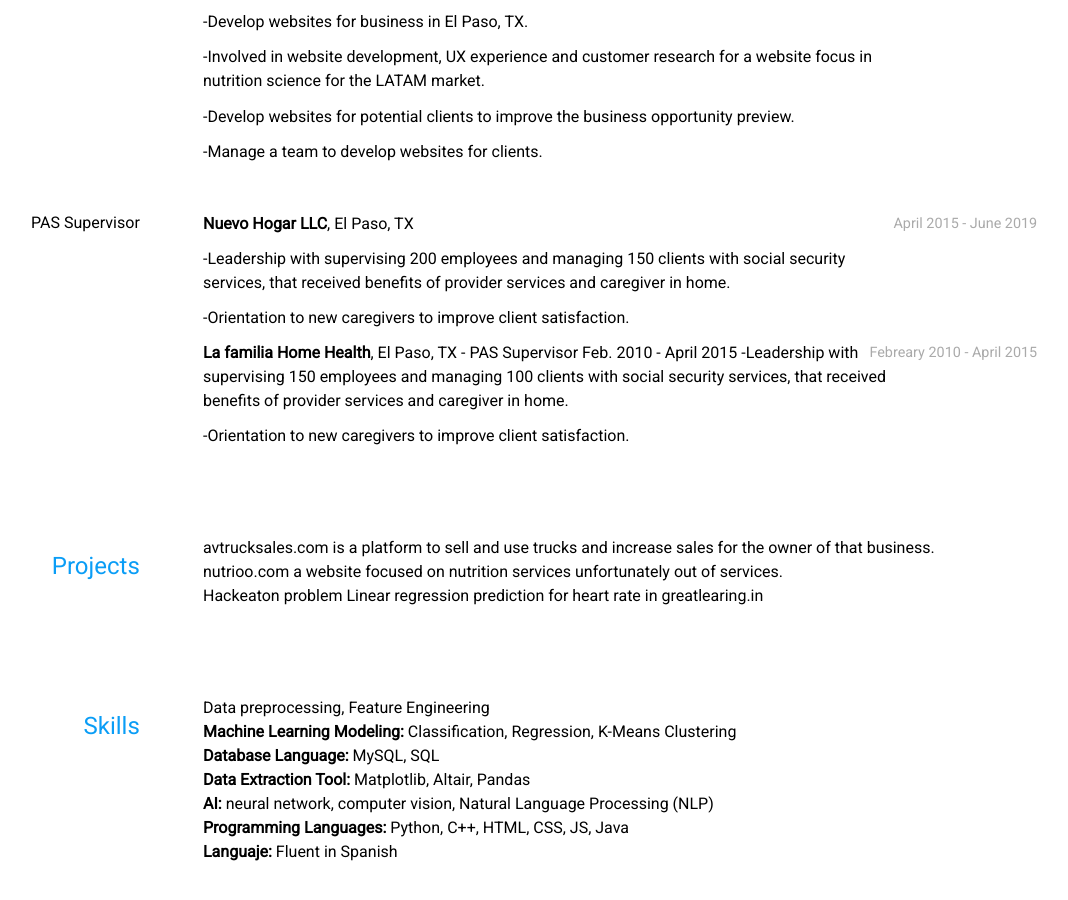
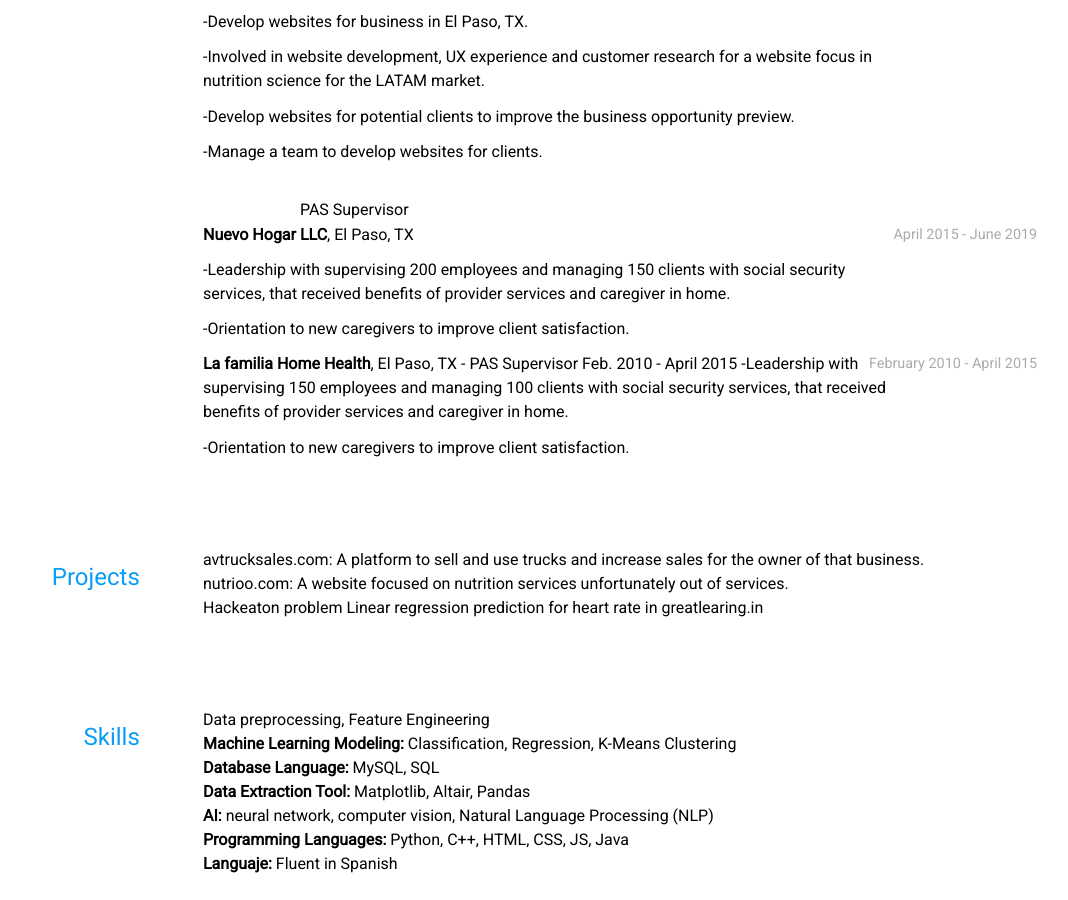
Before and after one commit to iodaniel/iodaniel_resume, a Jekyll site: the page built from docs/index.md, in a window 1280 px wide and 900 px high, scrolled down 699 px. Shown: the whole window, without its empty margins (129-1197 px from the left). Built offline with Jekyll 4.4.1, drawn with Linux system fonts in a browser that asks for light colours.

Commit message:
Comments and a few proofreading changes

```diff
--- a/docs/index.md
+++ b/docs/index.md
@@ -13,7 +13,7 @@ title: Daniel Martinez's Resume
 </div>
 
 <!-- https://www.monique.tech/the-art-of-markdown -->
-
+<!--Adding your GPA here could be useful, if it's a good GPA-->
 ## Education
 
 `2002-2008`
@@ -53,7 +53,7 @@ __Nutriente LLC__, El Paso, TX
 -Manage a team to  develop websites for clients.
 
 -
-
+<!--Some of the wording here isn't clear.-->
 ### PAS Supervisor
 
 `April 2015 - June 2019`
@@ -63,20 +63,22 @@ __Nuevo Hogar LLC__, El Paso, TX
 
 -Orientation to new caregivers to improve client satisfaction.
 
-`Febreary 2010 - April 2015`
+`February 2010 - April 2015`
 __La familia Home Health__, El Paso, TX - PAS Supervisor Feb. 2010 - April 2015
 -Leadership with supervising 150 employees and managing 100 clients with social security services, that received benefits of provider services and caregiver in home.
 
+<!--What does this mean? Did you perform the orientation? Create it? -->
 -Orientation to new caregivers to improve client satisfaction.
 
 
 ## Projects
 
-- avtrucksales.com is a platform to sell and use trucks and increase sales for the owner of that business.
-- nutrioo.com a website focused on nutrition services unfortunately out of services.
+- avtrucksales.com: A platform to sell and use trucks and increase sales for the owner of that business.
+- nutrioo.com: A website focused on nutrition services unfortunately out of services.
+<!--Check the spelling here. Maybe you meant greatlearning? What's the .in?-->
 - Hackeaton problem Linear regression prediction for heart rate in greatlearing.in
 
-
+<!-- Very clear and well organized-->
 ## Skills
 
 - Data preprocessing, Feature Engineering
```
